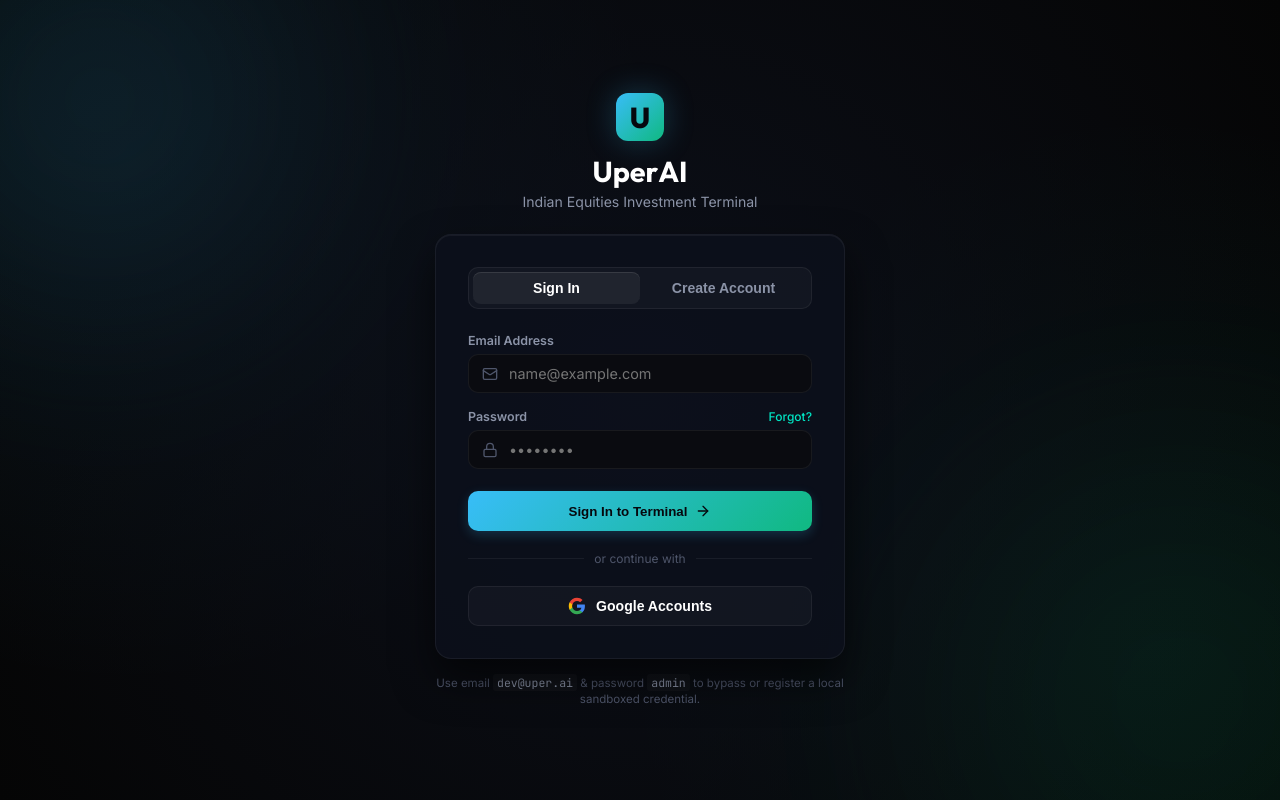
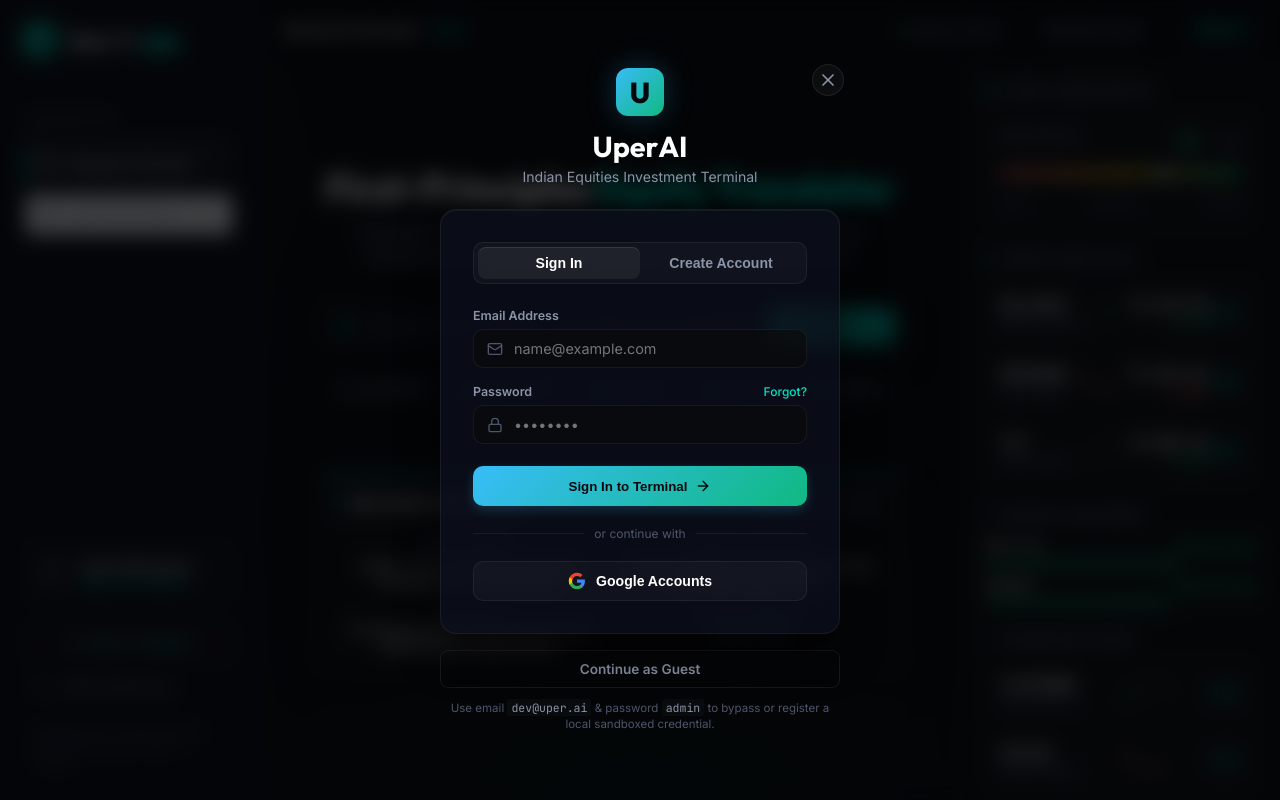
Before and after one commit to avipro1122-creator/uper-ai, a React (Vite) app: page / in a window 1280 px wide. Both pictures are taken after a click on the button "Sign In". Built offline with nearby package versions, Linux system fonts and the light colour scheme.

Commit message:
feat: make signup and login optional (guest mode with modal login)

```diff
--- a/src/App.css
+++ b/src/App.css
@@ -2327,3 +2327,129 @@
 .nav-user-avatar:hover {
   border-color: var(--accent-color);
 }
+
+/* Auth Modal Overlay & Premium Glassmorphism styling */
+.auth-modal-overlay {
+  position: fixed;
+  inset: 0;
+  background: rgba(3, 4, 7, 0.75);
+  backdrop-filter: blur(10px);
+  -webkit-backdrop-filter: blur(10px);
+  display: flex;
+  align-items: center;
+  justify-content: center;
+  z-index: 1000;
+  animation: modalFadeIn 0.3s ease forwards;
+}
+
+.auth-modal-content {
+  width: 100%;
+  max-width: 440px;
+  position: relative;
+  animation: modalSlideUp 0.35s cubic-bezier(0.16, 1, 0.3, 1) forwards;
+}
+
+/* Override Auth Screen styling when in modal view */
+.auth-screen.modal-view {
+  position: relative;
+  top: auto;
+  left: auto;
+  right: auto;
+  bottom: auto;
+  width: 100%;
+  min-height: auto;
+  height: auto;
+  background: transparent;
+  padding: 0;
+  overflow: visible;
+}
+
+.auth-screen.modal-view .auth-glow {
+  display: none; /* Hide background glows in modal overlay */
+}
+
+.auth-screen.modal-view .auth-card-container {
+  margin: 0;
+  width: 100%;
+}
+
+/* Modal specific Auth Close Button */
+.auth-close-btn {
+  position: absolute;
+  top: 16px;
+  right: 16px;
+  background: rgba(255, 255, 255, 0.04);
+  border: 1px solid rgba(255, 255, 255, 0.08);
+  color: var(--text-secondary);
+  border-radius: 50%;
+  width: 32px;
+  height: 32px;
+  display: flex;
+  align-items: center;
+  justify-content: center;
+  cursor: pointer;
+  transition: all 0.2s ease;
+  z-index: 50;
+}
+
+.auth-close-btn:hover {
+  background: rgba(255, 255, 255, 0.08);
+  color: var(--text-primary);
+  border-color: rgba(0, 229, 196, 0.3);
+}
+
+.auth-guest-link {
+  display: block;
+  width: 100%;
+  background: transparent;
+  border: 1px solid rgba(255, 255, 255, 0.08);
+  color: var(--text-secondary);
+  padding: 10px;
+  border-radius: 8px;
+  margin-bottom: 12px;
+  font-family: var(--font-body);
+  font-size: 0.85rem;
+  font-weight: 600;
+  cursor: pointer;
+  transition: all 0.2s ease;
+}
+
+.auth-guest-link:hover {
+  background: rgba(255, 255, 255, 0.04);
+  color: var(--accent-color);
+  border-color: rgba(0, 229, 196, 0.2);
+}
+
+/* Header Action elements in Guest state */
+.nav-signin-header-btn {
+  background: rgba(0, 229, 196, 0.06);
+  border: 1px solid rgba(0, 229, 196, 0.3);
+  color: var(--accent-color);
+  padding: 5px 12px;
+  border-radius: 6px;
+  font-size: 0.82rem;
+  font-weight: 600;
+  cursor: pointer;
+  transition: all 0.2s ease;
+}
+
+.nav-signin-header-btn:hover {
+  background: rgba(0, 229, 196, 0.12);
+  transform: translateY(-1px);
+}
+
+.guest-avatar-placeholder {
+  width: 32px;
+  height: 32px;
+  border-radius: 8px;
+}
+
+@keyframes modalFadeIn {
+  from { opacity: 0; }
+  to { opacity: 1; }
+}
+
+@keyframes modalSlideUp {
+  from { transform: translateY(20px) scale(0.97); opacity: 0; }
+  to { transform: translateY(0) scale(1); opacity: 1; }
+}
--- a/src/App.jsx
+++ b/src/App.jsx
@@ -1,5 +1,5 @@
 import React, { useState } from 'react';
-import { MessageSquare, Cpu, LogOut } from 'lucide-react';
+import { MessageSquare, Cpu, LogOut, User, LogIn } from 'lucide-react';
 import ChatInterface from './components/ChatInterface';
 import SLMVision from './components/SLMVision';
 import Auth from './components/Auth';
@@ -26,6 +26,7 @@
 
 function App() {
   const [activeView, setActiveView] = useState('chat'); // 'chat' or 'roadmap'
+  const [showAuthModal, setShowAuthModal] = useState(false);
   const [user, setUser] = useState(() => {
     try {
       const u = localStorage.getItem('uperai_user');
@@ -39,10 +40,6 @@
     localStorage.removeItem('uperai_user');
     setUser(null);
   };
-
-  if (!user) {
-    return <Auth onLoginSuccess={setUser} />;
-  }
 
   return (
     <div className="app-container theme-slm">
@@ -79,6 +76,7 @@
         <div style={{ marginTop: 'auto', paddingTop: '20px', borderTop: '1px solid var(--border-subtle)' }}>
           <div style={{ display: 'flex', flexDirection: 'column', gap: '12px' }}>
             {/* User Profile Card */}
+            {user ? (
               <div className="sidebar-profile-card">
                 <img src={user.avatar} alt={user.name} className="profile-avatar" />
                 <div className="profile-details">
@@ -86,11 +84,29 @@
                   <span className="profile-email">{user.email}</span>
                 </div>
               </div>
+            ) : (
+              <div className="sidebar-profile-card guest-profile" onClick={() => setShowAuthModal(true)} style={{ cursor: 'pointer' }}>
+                <div className="profile-avatar guest-avatar-placeholder" style={{ display: 'flex', alignItems: 'center', justifyContent: 'center', background: 'rgba(255, 255, 255, 0.05)', border: '1px dashed rgba(255, 255, 255, 0.2)' }}>
+                  <User size={16} style={{ color: 'var(--text-muted)' }} />
+                </div>
+                <div className="profile-details">
+                  <span className="profile-name">Guest Workspace</span>
+                  <span className="profile-email" style={{ color: 'var(--accent-color)', fontWeight: 600 }}>Sign in for research</span>
+                </div>
+              </div>
+            )}
 
+            {user ? (
               <button onClick={handleLogout} className="logout-btn">
                 <LogOut size={14} />
                 <span>Log Out</span>
               </button>
+            ) : (
+              <button onClick={() => setShowAuthModal(true)} className="logout-btn login-btn-sidebar" style={{ border: '1px solid rgba(0, 229, 196, 0.3)', color: 'var(--accent-color)' }}>
+                <LogIn size={14} />
+                <span>Sign In / Register</span>
+              </button>
+            )}
 
             <a
               href="https://github.com"
@@ -132,7 +148,13 @@
               <span>NSE/BSE Engine</span>
             </div>
             <div style={{ height: '12px', width: '1px', background: 'var(--border-subtle)' }} />
+            {user ? (
               <img src={user.avatar} alt={user.name} className="nav-user-avatar" title={user.name} />
+            ) : (
+              <button className="nav-signin-header-btn" onClick={() => setShowAuthModal(true)}>
+                <span>Sign In</span>
+              </button>
+            )}
           </div>
         </div>
 
@@ -145,6 +167,22 @@
           )}
         </div>
       </main>
+
+      {/* Auth Modal Overlay */}
+      {showAuthModal && (
+        <div className="auth-modal-overlay" onClick={() => setShowAuthModal(false)}>
+          <div className="auth-modal-content" onClick={(e) => e.stopPropagation()}>
+            <Auth
+              onLoginSuccess={(userData) => {
+                setUser(userData);
+                setShowAuthModal(false);
+              }}
+              onClose={() => setShowAuthModal(false)}
+              isModal={true}
+            />
+          </div>
+        </div>
+      )}
     </div>
   );
 }
--- a/src/components/Auth.jsx
+++ b/src/components/Auth.jsx
@@ -1,5 +1,5 @@
 import React, { useState } from 'react';
-import { Lock, Mail, User, ShieldAlert, ArrowRight } from 'lucide-react';
+import { Lock, Mail, User, ShieldAlert, ArrowRight, X } from 'lucide-react';
 
 // Predefined mock Google accounts for simulated login
 const MOCK_GOOGLE_ACCOUNTS = [
@@ -15,7 +15,7 @@
   }
 ];
 
-export default function Auth({ onLoginSuccess }) {
+export default function Auth({ onLoginSuccess, onClose, isModal = false }) {
   const [activeTab, setActiveTab] = useState('signin'); // 'signin' or 'signup'
   const [email, setEmail] = useState('');
   const [password, setPassword] = useState('');
@@ -140,12 +140,19 @@
   };
 
   return (
-    <div className="auth-screen">
+    <div className={`auth-screen ${isModal ? 'modal-view' : ''}`}>
       {/* Background glowing decorations */}
       <div className="auth-glow auth-glow-1"></div>
       <div className="auth-glow auth-glow-2"></div>
 
-      <div className="auth-card-container">
+      <div className="auth-card-container" style={{ position: 'relative' }}>
+        {/* Close button for modal */}
+        {isModal && (
+          <button className="auth-close-btn" onClick={onClose} aria-label="Close modal">
+            <X size={20} />
+          </button>
+        )}
+
         {/* Logo Banner */}
         <div className="auth-brand-logo">
           <div className="auth-logo-icon">U</div>
@@ -291,6 +298,11 @@
         </div>
 
         <div className="auth-footer-notes">
+          {isModal && (
+            <button type="button" className="auth-guest-link" onClick={onClose}>
+              Continue as Guest
+            </button>
+          )}
           Use email <code>dev@uper.ai</code> & password <code>admin</code> to bypass or register a local sandboxed credential.
         </div>
       </div>
```
Lines whose indentation alone changed are shown as unchanged.
